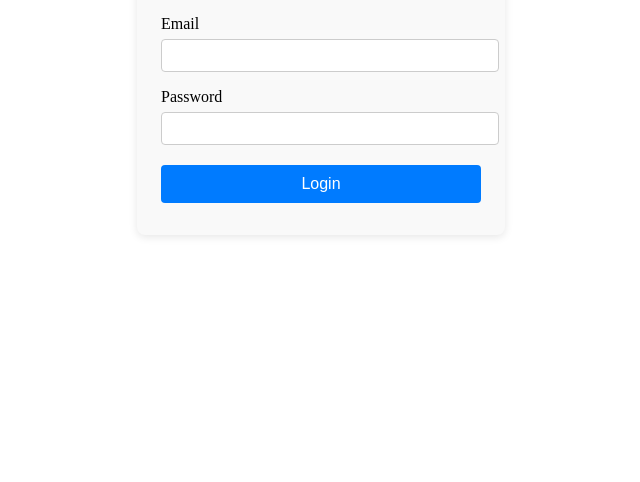
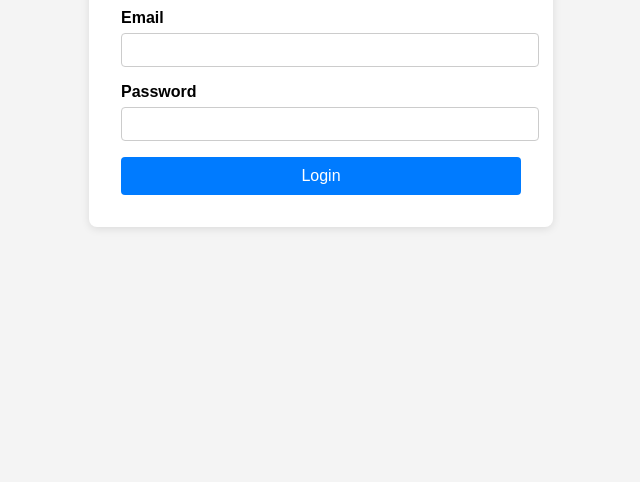
Before and after one commit to amitdev00/ecommerce, a plain HTML site: page index.html in a window 1280 px wide. Shown: the part 334-816 px from the top of the page, without its empty margins (319-959 px from the left). Drawn offline with Linux system fonts and the light colour scheme.

Commit message:
whole code upadated

```diff
--- a/index.html
+++ b/index.html
@@ -3,79 +3,23 @@
   <head>
     <meta charset="UTF-8" />
     <meta name="viewport" content="width=device-width, initial-scale=1.0" />
-    <title>Document</title>
+    <title>Login</title>
     <link rel="stylesheet" href="style.css" />
   </head>
   <body>
-    <div
-      style="
-        display: flex;
-        justify-content: center;
-        align-items: center;
-        height: 100vh;
-      "
-    >
-      <div
-        style="
-          background: #f9f9f9;
-          padding: 32px 24px;
-          border-radius: 8px;
-          box-shadow: 0 2px 8px rgba(0, 0, 0, 0.1);
-          min-width: 320px;
-        "
-      >
-        <h2 style="text-align: center; margin-bottom: 24px">Login</h2>
-        <form>
-          <div style="margin-bottom: 16px">
-            <label for="email" style="display: block; margin-bottom: 6px"
-              >Email</label
-            >
-            <input
-              type="email"
-              id="email"
-              name="email"
-              required
-              style="
-                width: 100%;
-                padding: 8px;
-                border: 1px solid #ccc;
-                border-radius: 4px;
-              "
-            />
-          </div>
-          <div style="margin-bottom: 20px">
-            <label for="password" style="display: block; margin-bottom: 6px"
-              >Password</label
-            >
-            <input
-              type="password"
-              id="password"
-              name="password"
-              required
-              style="
-                width: 100%;
-                padding: 8px;
-                border: 1px solid #ccc;
-                border-radius: 4px;
-              "
-            />
-          </div>
-          <button
-            type="submit"
-            style="
-              width: 100%;
-              padding: 10px;
-              background: #007bff;
-              color: #fff;
-              border: none;
-              border-radius: 4px;
-              font-size: 16px;
-            "
-          >
-            Login
-          </button>
-        </form>
-      </div>
+    <div class="login-container">
+      <h2>Login</h2>
+      <form>
+        <div class="form-group">
+          <label for="email">Email</label>
+          <input type="email" id="email" name="email" required />
+        </div>
+        <div class="form-group">
+          <label for="password">Password</label>
+          <input type="password" id="password" name="password" required />
+        </div>
+        <button type="submit">Login</button>
+      </form>
     </div>
   </body>
 </html>
--- /dev/null
+++ b/style.css
@@ -0,0 +1,64 @@
+/* style.css */
+
+body {
+  font-family: Arial, sans-serif;
+  background-color: #f4f4f4;
+  display: flex;
+  justify-content: center;
+  align-items: center;
+  height: 100vh;
+  margin: 0;
+}
+
+.login-container {
+  background-color: #fff;
+  padding: 32px;
+  border-radius: 8px;
+  box-shadow: 0 2px 8px rgba(0, 0, 0, 0.1);
+  width: 100%;
+  max-width: 400px;
+}
+
+h2 {
+  text-align: center;
+  margin-bottom: 24px;
+}
+
+.form-group {
+  margin-bottom: 16px;
+}
+
+label {
+  display: block;
+  margin-bottom: 6px;
+  font-weight: bold;
+}
+
+input[type="email"],
+input[type="password"] {
+  width: 100%;
+  padding: 8px;
+  border: 1px solid #ccc;
+  border-radius: 4px;
+  font-size: 14px;
+}
+
+button[type="submit"] {
+  width: 100%;
+  padding: 10px;
+  background-color: #007bff;
+  color: #fff;
+  border: none;
+  border-radius: 4px;
+  font-size: 16px;
+  cursor: pointer;
+}
+
+button[type="submit"]:hover {
+  background-color: #0056b3;
+}
+.error-message {
+  color: red;
+  font-size: 14px;
+  margin-top: 8px;
+}
```
